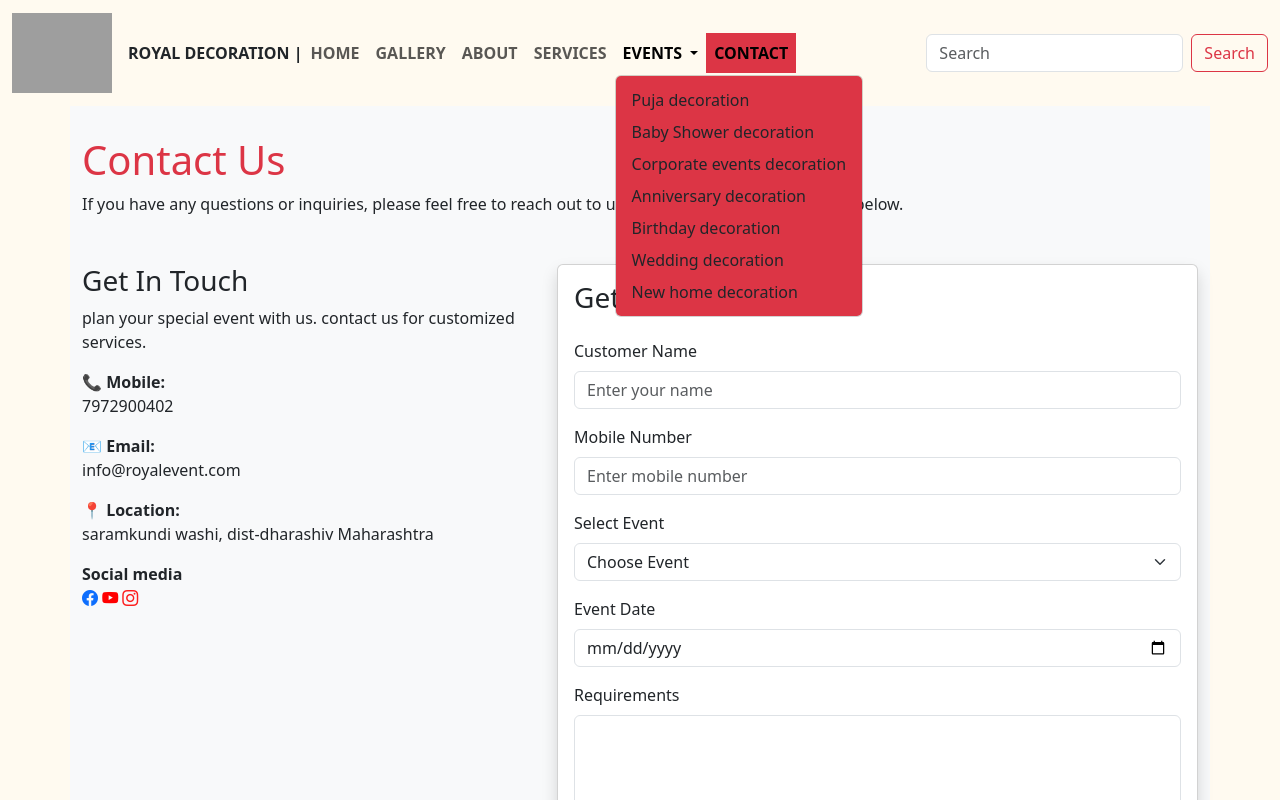
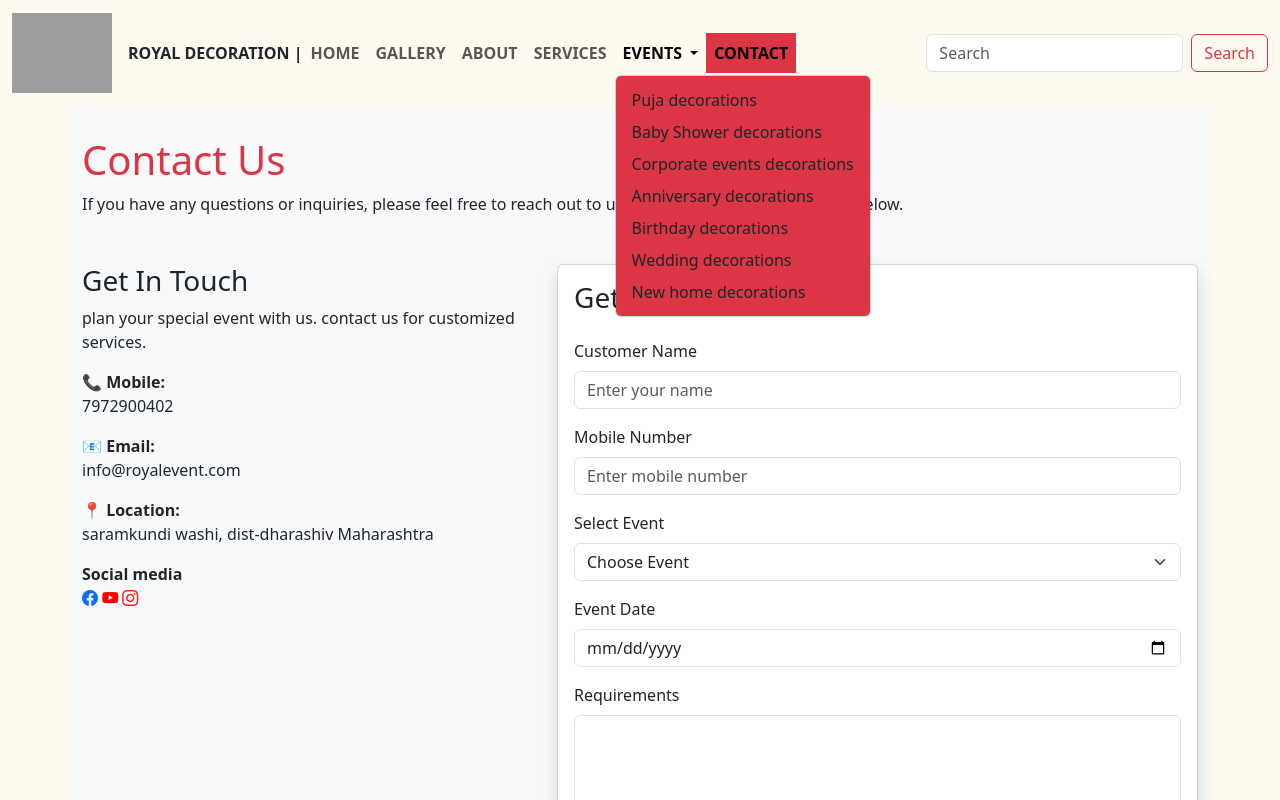
Before and after one commit to mulanimansur/learning_bootstrap-, a plain HTML site: page contact.html in a window 1280 px wide. Both pictures are taken after a click on the button "EVENTS". Shown: the top 800 px of the page. Drawn offline with nearby package versions, Linux system fonts and the light colour scheme; grey boxes are pictures that could not be loaded.

Commit message:
Update contact.html

```diff
--- a/contact.html
+++ b/contact.html
@@ -154,7 +154,7 @@
                             <li>
                                 <a class="dropdown-item"
                                     href="gallery.html">
-                                    Puja decoration
+                                    Puja decorations
 
                                 </a>
                             </li>
@@ -162,42 +162,42 @@
                             <li>
                                 <a class="dropdown-item"
                                     href="gallery.html">
-                                    Baby Shower decoration
+                                    Baby Shower decorations
                                 </a>
                             </li>
 
                             <li>
                                 <a class="dropdown-item"
                                     href="gallery.html">
-                                    Corporate events decoration
+                                    Corporate events decorations
                                 </a>
                             </li>
 
                             <li>
                                 <a class="dropdown-item"
                                     href="gallery.html">
-                                    Anniversary decoration
+                                    Anniversary decorations
                                 </a>
                             </li>
 
                             <li>
                                 <a class="dropdown-item"
                                     href="gallery.html">
-                                    Birthday decoration
+                                    Birthday decorations
                                 </a>
                             </li>
 
                             <li>
                                 <a class="dropdown-item"
                                     href="gallery.html">
-                                    Wedding decoration
+                                    Wedding decorations
                                 </a>
                             </li>
 
                             <li>
                                 <a class="dropdown-item"
                                     href="gallery.html">
-                                    New home decoration
+                                    New home decorations
                                 </a>
                             </li>
 
```
